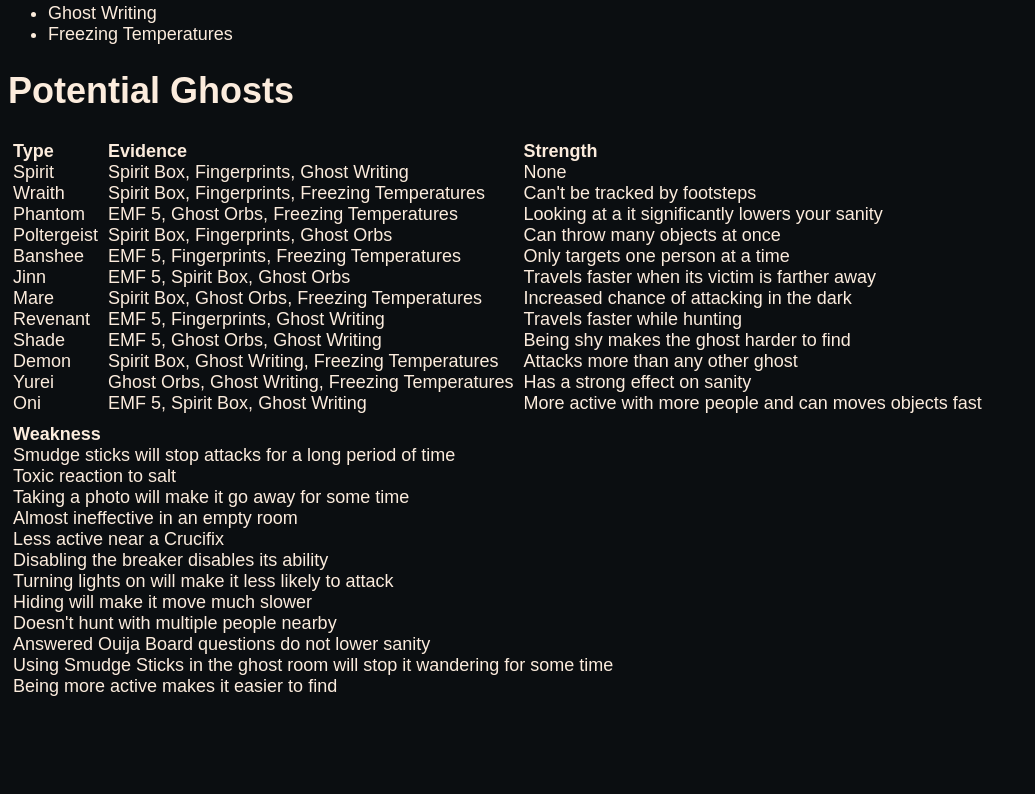
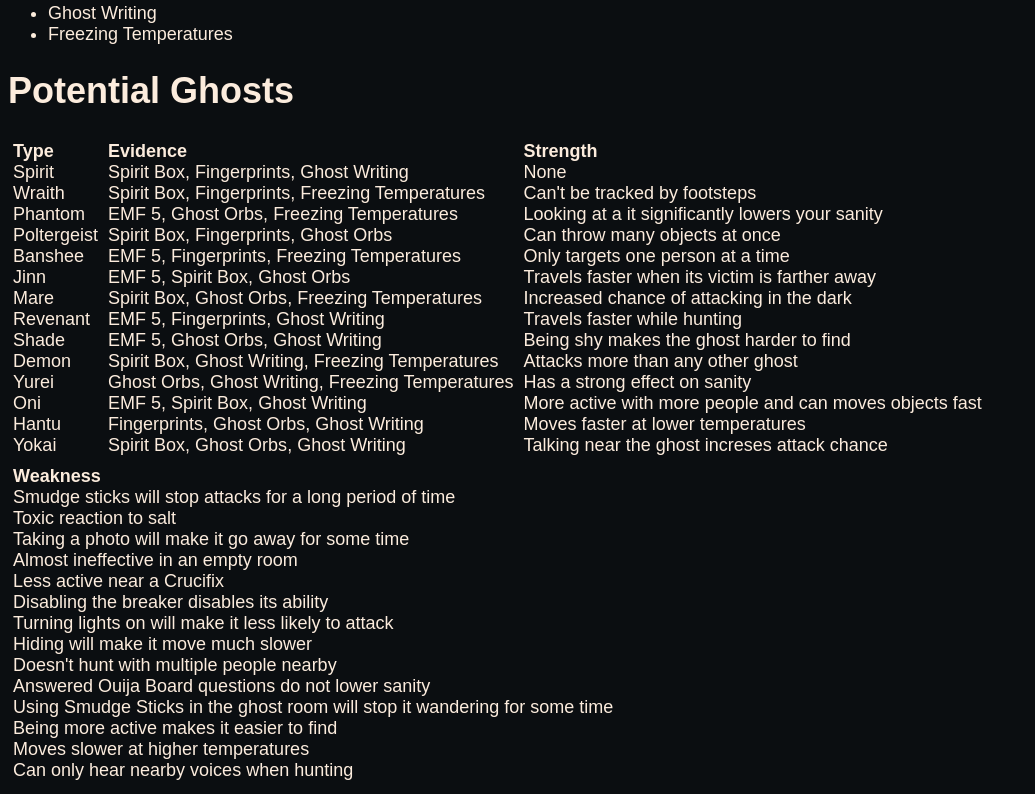
Before and after one commit to MysteryBlokHed/phasjournal, a Vue app: page / in a window 1280 px wide. Shown: the part 549-1343 px from the top of the page, without its empty margins (0-1035 px from the left). Before the commit the page ends 1259 px from the top, so only its background shows below. Built offline with nearby package versions, Linux system fonts and the light colour scheme.

Commit message:
Update types.ts
Adds two new ghosts (Hantu and Yokai) to the types.ts file.

```diff
--- a/src/types.ts
+++ b/src/types.ts
@@ -92,4 +92,16 @@ export const AllGhosts: Array<Ghost> = [
     strength: 'More active with more people and can moves objects fast',
     weakness: 'Being more active makes it easier to find',
   },
+  {
+    type: 'Hantu',
+    evidence: [Evidence.Fingerprints, Evidence.GhostOrbs, Evidence.GhostWriting],
+    strength: 'Moves faster at lower temperatures',
+    weakness: 'Moves slower at higher temperatures',
+  },
+  {
+    type: 'Yokai',
+    evidence: [Evidence.SpiritBox, Evidence.GhostOrbs, Evidence.GhostWriting],
+    strength: 'Talking near the ghost increses attack chance',
+    weakness: 'Can only hear nearby voices when hunting',
+  },
 ]
```
